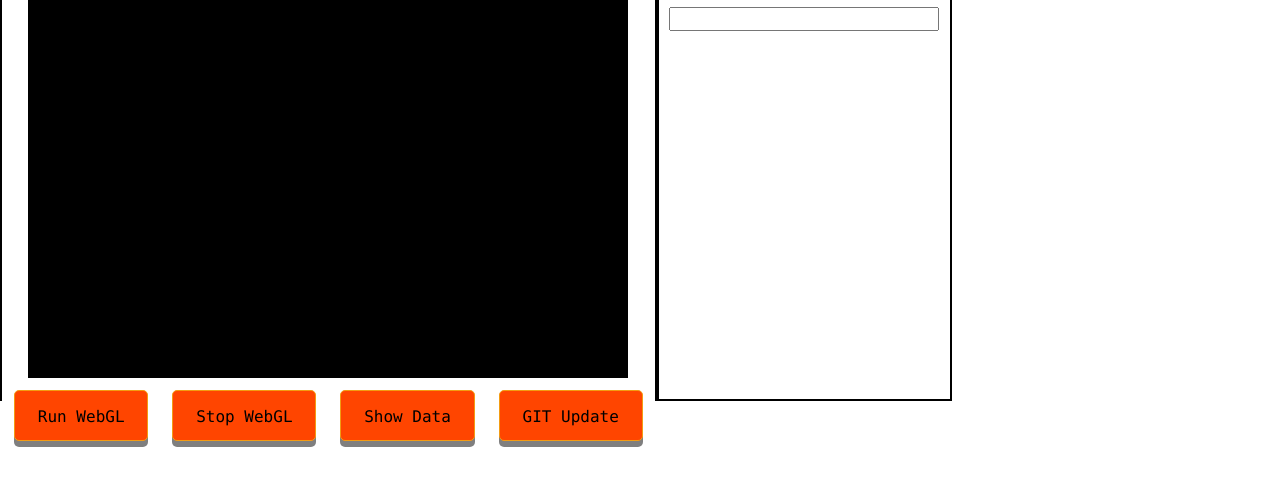
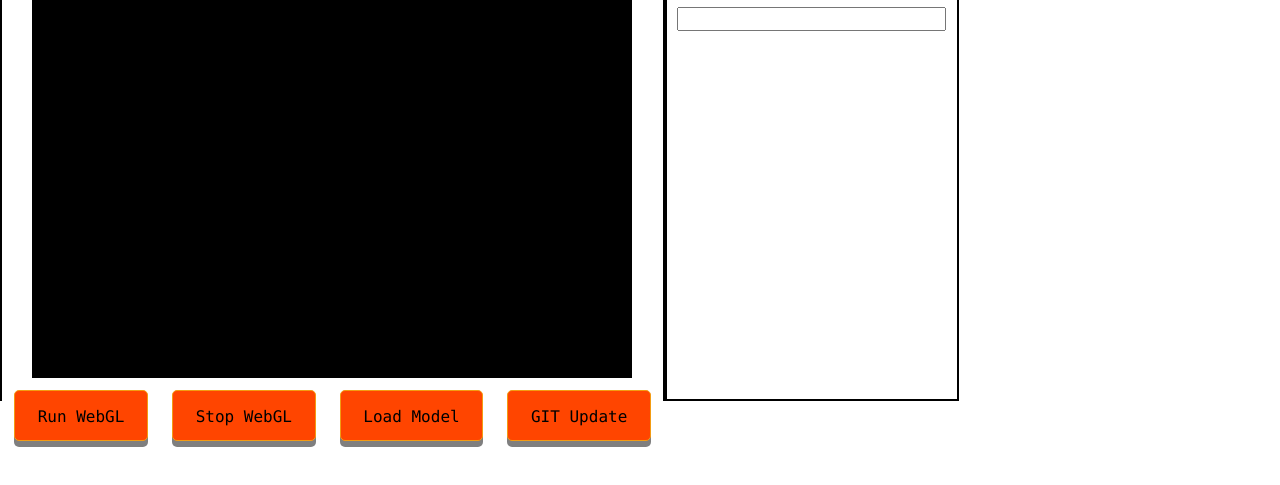
Before and after one commit to goodwjak/CS443_Term_Project, a plain HTML site: page app_server/www/index.html in a window 1280 px wide. Shown: the part 281-766 px from the top of the page. Drawn offline with Linux system fonts and the light colour scheme; files that its build step writes are made by us from their sources; files whose address does not match are found by name.

Commit message:
updated button onclick func

```diff
--- a/app_server/www/index.html
+++ b/app_server/www/index.html
@@ -32,7 +32,7 @@
         <span class="controls">
             <button class="button-3d" onclick="main()">Run WebGL</button>
             <button class="button-3d" onclick="stop_webgl()">Stop WebGL</button>
-            <button class="button-3d" onclick="get_key()">Show Data</button>
+            <button class="button-3d" onclick="load_model()">Load Model</button>
             <button class="button-3d" onclick="get_log()">GIT Update</button>
         <span>
     </div>
```
